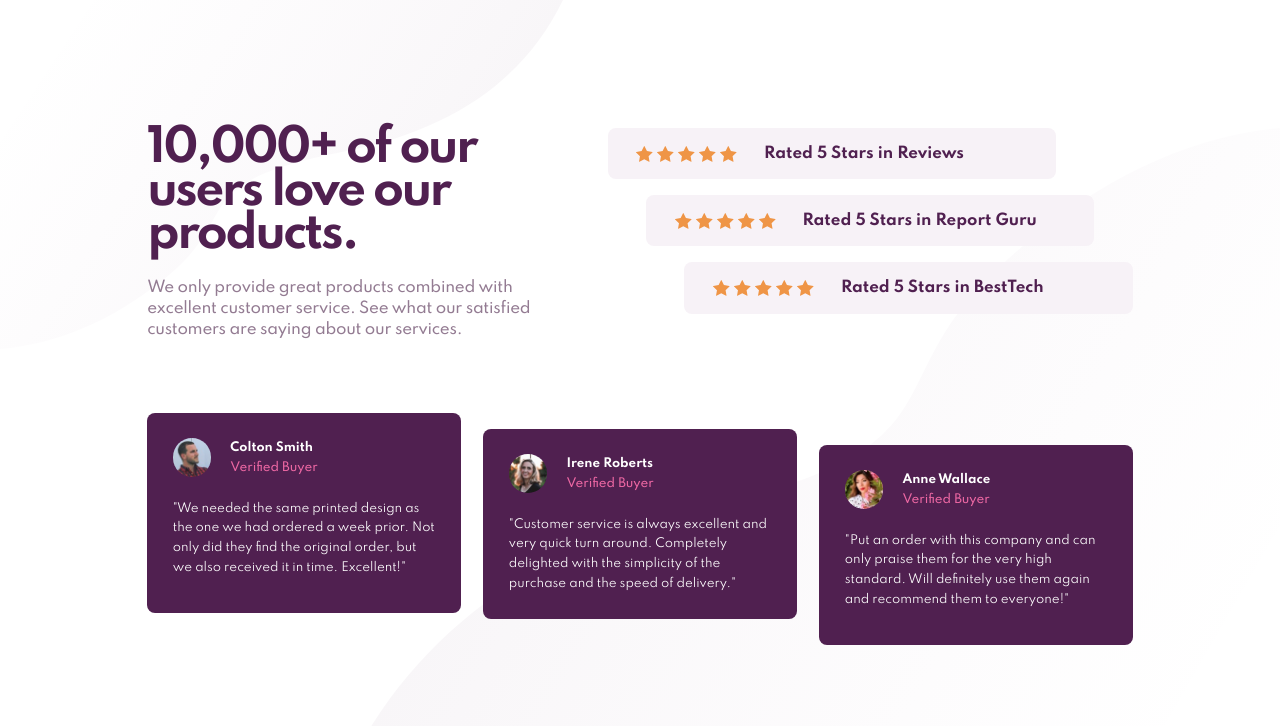
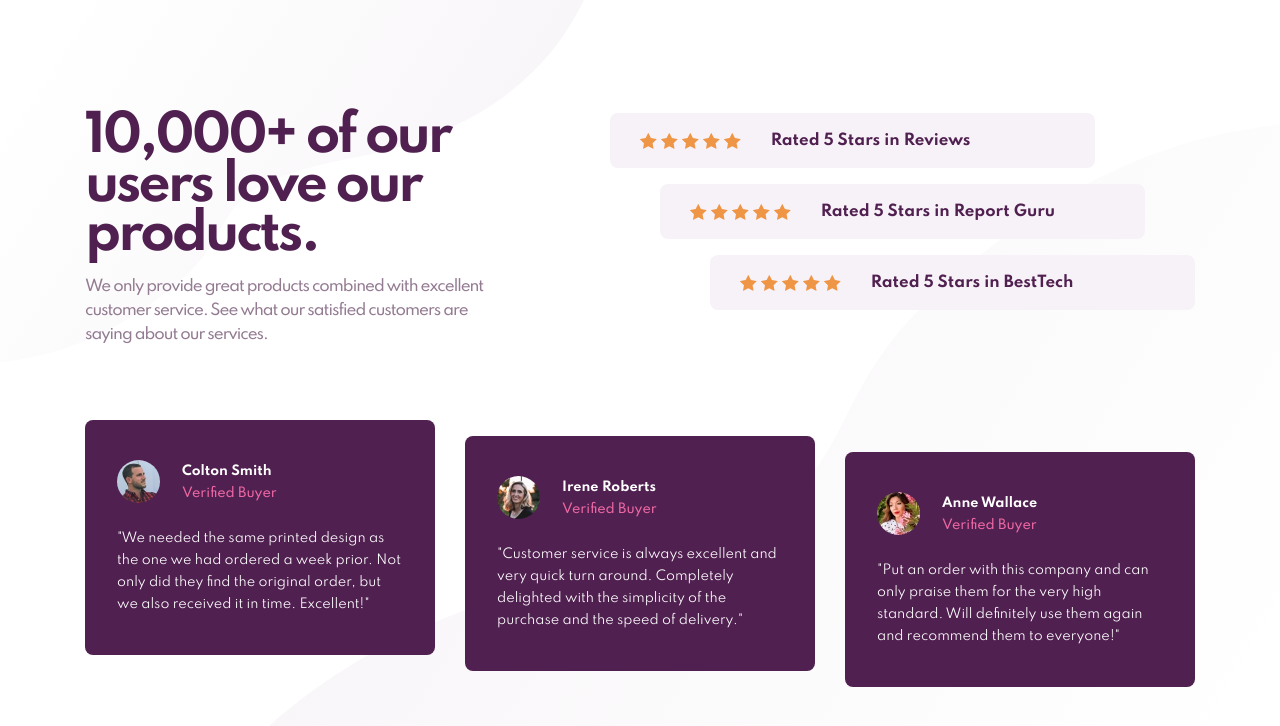
Before and after one commit to WidePeepoHappy/social-proof-section, a plain HTML site: page index.html in a window 1280 px wide. Drawn offline with Linux system fonts and the light colour scheme.

Commit message:
Responsiveness

```diff
--- a/index.html
+++ b/index.html
@@ -52,10 +52,12 @@
       </div>
       <div class="cards">
         <div class="card">
-          <img src="./images/image-colton.jpg" alt="Profile photo" />
           <div class="card--buyer">
+            <img src="./images/image-colton.jpg" alt="" />
+            <div class="profile-info">
               <span class="buyer-name"> Colton Smith </span>
               <span class="verified"> Verified Buyer </span>
+            </div>
           </div>
           <p>
             "We needed the same printed design as the one we had ordered a week
@@ -64,10 +66,12 @@
           </p>
         </div>
         <div class="card">
-          <img src="./images/image-irene.jpg" alt="Profile photo" />
           <div class="card--buyer">
+            <img src="./images/image-irene.jpg" alt="" />
+            <div class="profile-info">
               <span class="buyer-name"> Irene Roberts </span>
               <span class="verified"> Verified Buyer </span>
+            </div>
           </div>
           <p>
             "Customer service is always excellent and very quick turn around.
@@ -76,10 +80,12 @@
           </p>
         </div>
         <div class="card">
+          <div class="card--buyer">
             <img src="./images/image-anne.jpg" alt="Profile photo" />
-          <div class="card--buyer">
+            <div class="profile-info">
               <span class="buyer-name"> Anne Wallace </span>
               <span class="verified"> Verified Buyer </span>
+            </div>
           </div>
           <p>
             "Put an order with this company and can only praise them for the
--- a/style.scss
+++ b/style.scss
@@ -4,7 +4,9 @@ $main-color: hsl(300, 43%, 22%);
 $secondary-color: hsl(303, 10%, 53%);
 $verified: hsl(333, 80%, 67%);
 $on-main: hsl(300, 24%, 96%);
-$breakpoint-mobile: 1024px;
+$breakpoint-narrow: 1200px;
+$breakpoint-tablet: 1024px;
+$breakpoint-mobile: 600px;
 
 * {
   margin: 0;
@@ -16,65 +18,85 @@ body {
   font-family: "Spartan", sans-serif;
   font-size: 15px;
   background: no-repeat url(../images/bg-pattern-top-desktop.svg),
-    no-repeat url(../images/bg-pattern-bottom-desktop.svg) right 0 top 16vh;
-  background-size: 44vw auto, 74vw 84vh;
+    no-repeat url(../images/bg-pattern-bottom-desktop.svg) right 0 top 125px;
+  background-size: auto auto, 90% 100vh;
 
-  @media (max-width: $breakpoint-mobile) {
+  @media (max-width: $breakpoint-tablet) {
     background: no-repeat url(../images/bg-pattern-top-mobile.svg),
-      no-repeat url(../images/bg-pattern-bottom-mobile.svg) right 0 bottom 0vh;
+      no-repeat url(../images/bg-pattern-bottom-mobile.svg) right 0 top 125px;
     background-size: 100vw, 100vw;
   }
 }
 
 .container {
-  padding: 10vw 11.5vw;
+  margin: 113px auto;
+  max-width: 1110px;
+
+  @media (max-width: $breakpoint-narrow) {
+    margin: 100px 50px;
+  }
+
+  @media (max-width: $breakpoint-tablet) {
+    max-width: 500px;
+    margin: 70px auto;
+    padding: 0;
+  }
 
   @media (max-width: $breakpoint-mobile) {
-    width: 327px;
-    margin: 70px auto;
-    padding: 0;
+    width: 335px;
   }
 }
 
 .header {
   display: flex;
   justify-content: space-between;
-  margin-bottom: 13vh;
+  margin-bottom: 105px;
 
-  @media (max-width: $breakpoint-mobile) {
+  @media (max-width: $breakpoint-tablet) {
     flex-direction: column;
-    width: 327px;
     margin-bottom: 8vh;
   }
 
   &__text {
-    width: 31vw;
+    width: 425px;
 
+    @media (max-width: $breakpoint-tablet) {
+      text-align: center;
+      align-self: center;
+      display: inherit;
+      flex-direction: column;
+      align-items: center;
+    }
     @media (max-width: $breakpoint-mobile) {
-      text-align: center;
+      width: 335px;
     }
+
     h1 {
       color: $main-color;
-      font-size: 3.5vw;
-      line-height: 3.35vw;
-      letter-spacing: -0.2vw;
+      font-size: 50px;
+      line-height: 49px;
+      letter-spacing: -3px;
+
+      @media (max-width: $breakpoint-tablet) {
+        font-size: 31px;
+        line-height: 1.9rem;
+      }
 
       @media (max-width: $breakpoint-mobile) {
-        font-size: 31px;
-        line-height: 1.9rem;
-        width: 327px;
+        width: 280px;
+        letter-spacing: -2px;
       }
     }
     p {
       color: $secondary-color;
       font-weight: 500;
-      margin-top: 2.5vh;
-      line-height: 1.67vw;
-      letter-spacing: -0.02vw;
+      margin-top: 15px;
+      line-height: 24px;
+      letter-spacing: -1px;
 
-      @media (max-width: $breakpoint-mobile) {
+      @media (max-width: $breakpoint-tablet) {
         line-height: 1.4rem;
-        width: 327px;
+        max-width: 500px;
         letter-spacing: -0.02rem;
         margin: 3vh auto 5vh;
       }
@@ -86,57 +108,56 @@ body {
     flex-direction: column;
 
     .rating {
-      height: 4vw;
+      height: 55px;
       background-color: $on-main;
-      padding: 1.3vw 4.5vw 1.3vw 2.25vw;
+      padding: 20px 90px 20px 30px;
       border-radius: 0.5rem;
       display: flex;
       align-items: center;
       position: relative;
 
-      @media (max-width: $breakpoint-mobile) {
+      @media (max-width: $breakpoint-tablet) {
         height: 5rem;
         padding: 0;
         flex-direction: column;
       }
 
       &:nth-child(1) {
-        left: -6vw;
+        left: -100px;
         margin-bottom: 1rem;
 
-        @media (max-width: $breakpoint-mobile) {
+        @media (max-width: $breakpoint-narrow) {
           left: 0;
         }
       }
       &:nth-child(2) {
-        left: -3vw;
+        left: -50px;
         margin-bottom: 1rem;
 
-        @media (max-width: $breakpoint-mobile) {
+        @media (max-width: $breakpoint-narrow) {
           left: 0;
           margin-bottom: 1rem;
         }
       }
 
       .stars {
-        min-width: 6.3rem;
-        height: 100%;
+        width: 101px;
+        height: 16px;
         display: inline-block;
         background: url(../images/icon-star.svg) space center;
-        margin-right: 2.1vw;
+        margin-right: 30px;
 
-        @media (max-width: $breakpoint-mobile) {
+        @media (max-width: $breakpoint-tablet) {
           margin: 15px auto 20px;
           height: 1rem;
-          width: 5rem;
+          width: 101px;
         }
       }
       span {
-        line-height: 1.5vw;
         font-weight: 700;
         color: $main-color;
 
-        @media (max-width: $breakpoint-mobile) {
+        @media (max-width: $breakpoint-tablet) {
           text-align: center;
         }
       }
@@ -147,63 +168,81 @@ body {
   display: flex;
   justify-content: space-between;
 
-  @media (max-width: $breakpoint-mobile) {
+  @media (max-width: $breakpoint-tablet) {
     flex-direction: column;
   }
 }
 .card {
   position: relative;
-  width: 24.5vw;
+  width: 350px;
   color: hsl(0, 0%, 100%);
   background-color: $main-color;
-  padding: 2vw;
+  padding: 40px 32px;
   border-radius: 0.5rem;
-  font-size: 0.92vw;
-  line-height: 1.55vw;
+  font-size: 0.85em;
+  line-height: 22px;
 
-  @media (max-width: $breakpoint-mobile) {
+  @media (max-width: $breakpoint-narrow) {
+    width: 29vw;
+  }
+
+  @media (max-width: $breakpoint-tablet) {
+    display: flex;
+    align-items: center;
     flex-direction: column;
+    text-align: center;
     width: 100%;
     font-size: 13.8px;
     line-height: 1.5rem;
     padding: 40px 25px;
   }
 
+  @media (max-width: $breakpoint-mobile) {
+    text-align: unset;
+    align-items: unset;
+  }
+
   &:nth-child(1) {
-    top: -2.5vw;
-    @media (max-width: $breakpoint-mobile) {
+    top: -32px;
+
+    @media (max-width: $breakpoint-narrow) {
       top: 0;
+    }
+
+    @media (max-width: $breakpoint-tablet) {
       margin-bottom: 10px;
     }
   }
 
   &:nth-child(2) {
-    top: -1.25vw;
-    margin-bottom: 10px;
+    top: -16px;
 
-    @media (max-width: $breakpoint-mobile) {
+    @media (max-width: $breakpoint-narrow) {
       top: 0;
+    }
+    @media (max-width: $breakpoint-tablet) {
+      margin-bottom: 10px;
     }
   }
 
   img {
     float: left;
     border-radius: 50%;
-    width: 3vw;
-    margin-right: 1.5vw;
+    width: 43px;
+    margin-right: 22px;
 
-    @media (max-width: $breakpoint-mobile) {
-      width: 3rem;
+    @media (max-width: $breakpoint-tablet) {
+      width: 48px;
       margin-right: 1rem;
     }
   }
 
-  &--buyer {
+  .profile-info {
     display: flex;
     flex-direction: column;
-    margin-bottom: 1.6vw;
+    margin-bottom: 23px;
 
-    @media (max-width: $breakpoint-mobile) {
+    @media (max-width: $breakpoint-tablet) {
       margin-bottom: 1.5rem;
     }
 
```
Also changed, not shown: css/style.css, 1 other file. Lines whose indentation alone changed are shown as unchanged.
